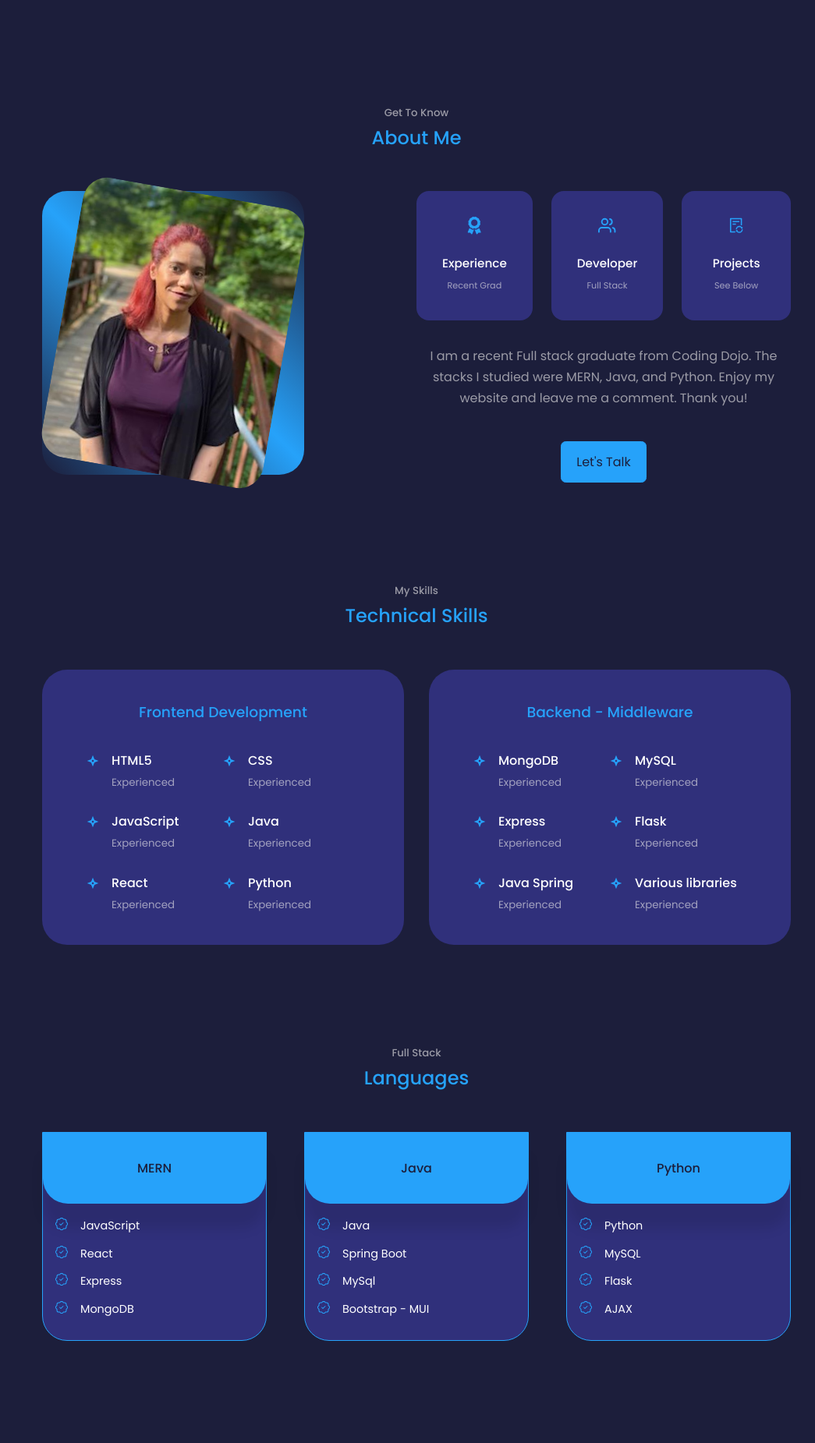
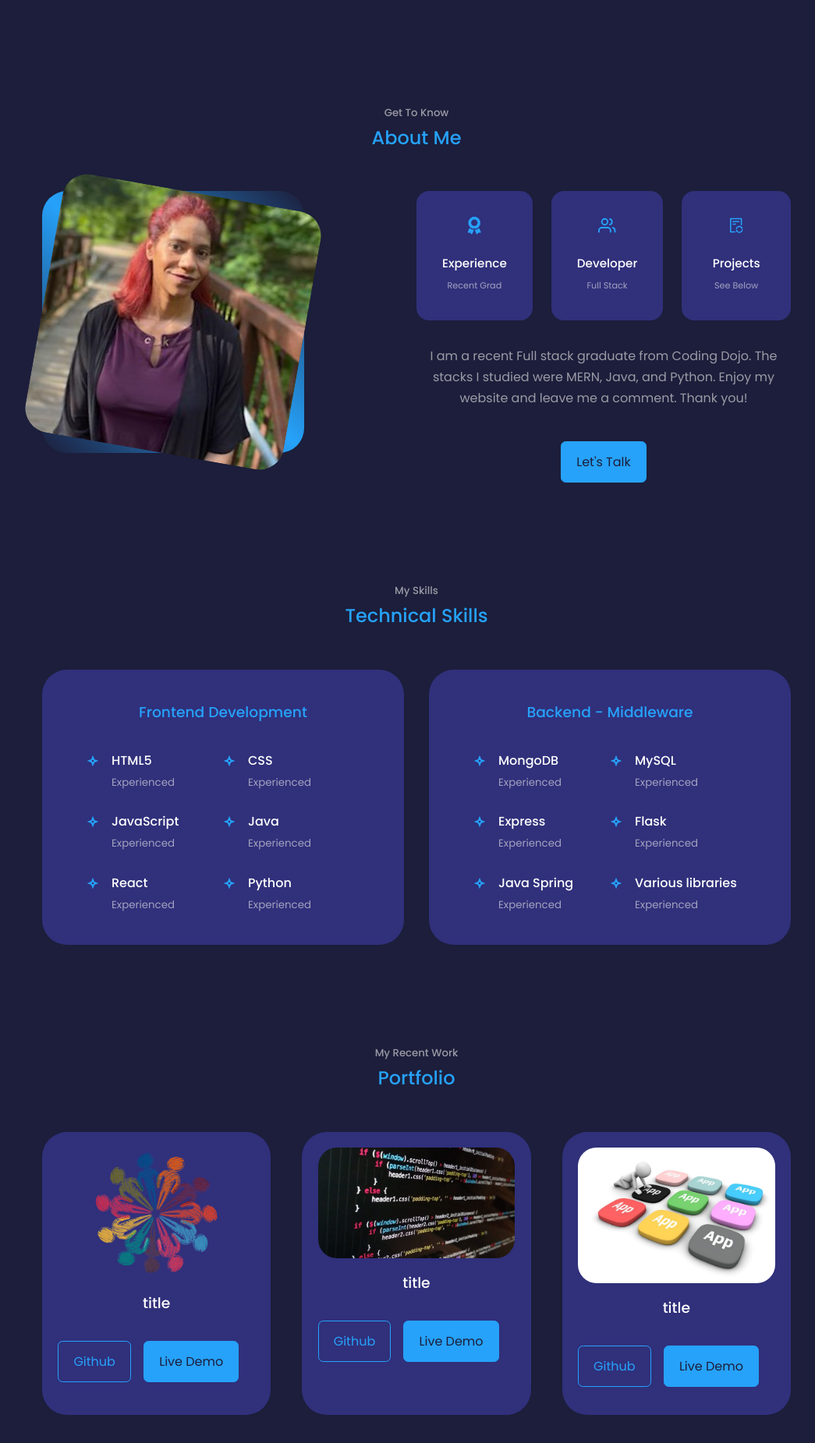
Before and after one commit to SmithV22/portfolio, a React (Create React App) app: page / in a window 1280 px wide. Shown: the part 794-2645 px from the top of the page at 78% size, without its empty margins (106-1151 px from the left). Built offline with nearby package versions, Linux system fonts and the light colour scheme.

Commit message:
removed services

```diff
--- a/src/App.js
+++ b/src/App.js
@@ -4,7 +4,6 @@ import Header from './components/header/Header' ;
 import Navbar from './components/navbar/Navbar' ;
 import About from './components/about/About' ;
 import Experience from './components/experience/Experience' ;
-import Services from './components/services/Services' ;
 import Portfolio from './components/portfolio/Portfolio' ;
 import Contact from './components/contact/Contact' ;
 import Footer from './components/footer/Footer' ;
@@ -16,7 +15,6 @@ function App() {
       <Navbar />
       <About />
       <Experience />
-      <Services />
       <Portfolio />
       <Contact />
       <Footer />
--- a/src/components/about/about.css
+++ b/src/components/about/about.css
@@ -5,8 +5,7 @@
     gap: 15% ;
 }
 
-.about__me {
-    width: 100% ;
+.about__me-image {
     aspect-ratio: 1/1 ;
     border-radius: 2rem ;
     background: linear-gradient(45deg, transparent, var(--color-primary), transparent) ;
@@ -15,6 +14,7 @@
 }
 
 .about__me img {
+    height: 100%;
     border-radius: 2rem ;
     overflow: hidden ;
     transform: rotate(10deg) ;
--- a/src/components/header/header.css
+++ b/src/components/header/header.css
@@ -43,10 +43,10 @@ header__container {
 
 .me {
     background: var(--color-primary) ;
-    width: 20rem ;
-    height: 20rem ;
+    width: 22rem ;
+    height: 25rem ;
     position: absolute ;
-    left: calc(50% - 10rem) ;
+    left: calc(50% - 11rem) ;
     margin-top: 4rem ;
     border-radius: 12rem 12rem 0 0 ;
     overflow: hidden ;
@@ -54,7 +54,7 @@ header__container {
 
 .me img {
     border-radius: 12rem 12rem 0 0 ;
-    height: 20rem ;
+    height: 25rem ;
 }
 
 /* !  ***SCROLL DOWN*** */
@@ -70,7 +70,7 @@ header__container {
 
 .borderL {
     position: absolute ;
-    left: -7rem ;
+    left: -9rem ;
     bottom: 22rem ;
     transform: rotate(90deg) ;
     padding: .5rem;
--- a/src/components/navbar/navbar.jsx
+++ b/src/components/navbar/navbar.jsx
@@ -3,7 +3,6 @@ import React, { useState } from 'react' ;
 import { BiHome, BiMessageDetail } from 'react-icons/bi' ;
 import { SiAboutdotme } from 'react-icons/si' ;
 import { MdOutlineComputer } from 'react-icons/md' ;
-import { RiServiceLine } from 'react-icons/ri' ;
 import { MdOutlineFolderSpecial } from 'react-icons/md' ;
 
 import './navbar.css' ;
@@ -15,7 +14,6 @@ const Navbar = () => {
             <a href="#home" onClick={ () => setActiveNav('#home') } className={ activeNav === '#' ? 'active' : '' }><BiHome /></a>
             <a href="#about" onClick={ () => setActiveNav('#about') } className={ activeNav === '#about' ? 'active' : '' }><SiAboutdotme /></a>
             <a href="#experience" onClick={ () => setActiveNav('#experience') } className={ activeNav === '#experience' ? 'active' : '' }><MdOutlineComputer /></a>
-            <a href="#services" onClick={ () => setActiveNav('#services') } className={ activeNav === '#services' ? 'active' : '' }><RiServiceLine /></a>
             <a href="#portfolio" onClick={ () => setActiveNav('#portfolio') } className={ activeNav === '#portfolio' ? 'active' : '' }><MdOutlineFolderSpecial /></a>
             <a href="#contact" onClick={ () => setActiveNav('#contact') } className={ activeNav === '#contact' ? 'active' : '' }><BiMessageDetail /></a>
         </nav>
--- a/src/components/services/services.css
+++ /dev/null
@@ -1,70 +0,0 @@
-
-.services__container {
-    display: grid ;
-    grid-template-columns: repeat(3, 1fr) ;
-    gap: 3rem ;
-}
-
-.service {
-    background: var(--color-bg-variant) ;
-    border-radius: 0 0 2rem 2rem ;
-    border: 1px solid var(--color-primary) ;
-    height: fit-content ;
-    transition: var(--transition) ;
-}
-
-.service:hover {
-    background: transparent ;
-    border-color: var(--color-primary-variant) ;
-    cursor: default ;
-}
-
-.service__head {
-    background: var(--color-primary) ;
-    padding: 2rem ;
-    border-radius: 0 0 2rem 2rem ;
-    box-shadow: 0 2rem 1rem rgba(0, 0, 0, 0.1) ;
-}
-
-.service__head h3 {
-    color: var(--color-bg) ;
-    font-size: 1rem ;
-    text-align: center ;
-}
-
-.service__list {
-    padding: 1rem ;
-}
-
-.service__list li {
-    display: flex ;
-    gap: 1rem ;
-    margin-bottom: 0.7rem ;
-}
-
-.service__list-icon {
-    color: var(--color-primary) ;
-    margin-top: 2px ;
-}
-
-.service__list p {
-    font-size: 0.9rem ;
-}
-
-@media screen and (max-width: 1024px) {
-    .services__container {
-        grid-template-columns: 1fr 1fr ;
-        gap: 2rem ;
-    }
-
-    .service {
-        height: auto ;
-    }
-}
-
-@media screen and (max-width: 600px) {
-    .services__container {
-        grid-template-columns: 1fr ;
-        gap: 1.5rem ;
-    }
-}
--- a/src/components/services/services.jsx
+++ /dev/null
@@ -1,91 +0,0 @@
-
-import React from 'react' ;
-import { BsPatchCheck } from 'react-icons/bs' ;
-
-import './services.css' ;
-
-const Services = () => {
-
-    return (
-        <section id='services'>
-            <h5>Full Stack</h5>
-            <h2>Languages</h2>
-            <div className=" container services__container">
-                <article className="service">
-                    <div className="service__head">
-                        <h3>MERN</h3>
-                    </div>
-                    <ul className="service__list">
-                        <li>
-                            <BsPatchCheck className='service__list-icon'/>
-                            <p>JavaScript</p>
-                        </li>
-                        <li>
-                            <BsPatchCheck className='service__list-icon'/>
-                            <p>React</p>
-                        </li>
-                        <li>
-                            <BsPatchCheck className='service__list-icon'/>
-                            <p>Express</p>
-                        </li>
-                        <li>
-                            <BsPatchCheck className='service__list-icon'/>
-                            <p>MongoDB</p>
-                        </li>
-
-                    </ul>
-                </article>
-                <article className="service">
-                    <div className="service__head">
-                        <h3>Java</h3>
-                    </div>
-                    <ul className="service__list">
-                        <li>
-                            <BsPatchCheck className='service__list-icon'/>
-                            <p>Java</p>
-                        </li>
-                        <li>
-                            <BsPatchCheck className='service__list-icon'/>
-                            <p>Spring Boot</p>
-                        </li>
-                        <li>
-                            <BsPatchCheck className='service__list-icon'/>
-                            <p>MySql</p>
-                        </li>
-                        <li>
-                            <BsPatchCheck className='service__list-icon'/>
-                            <p>Bootstrap - MUI</p>
-                        </li>
-
-                    </ul>
-                </article>
-                <article className="service">
-                    <div className="service__head">
-                        <h3>Python</h3>
-                    </div>
-                    <ul className="service__list">
-                        <li>
-                            <BsPatchCheck className='service__list-icon'/>
-                            <p>Python</p>
-                        </li>
-                        <li>
-                            <BsPatchCheck className='service__list-icon'/>
-                            <p>MySQL</p>
-                        </li>
-                        <li>
-                            <BsPatchCheck className='service__list-icon'/>
-                            <p>Flask</p>
-                        </li>
-                        <li>
-                            <BsPatchCheck className='service__list-icon'/>
-                            <p>AJAX</p>
-                        </li>
-
-                    </ul>
-                </article>
-            </div>
-        </section>
-    )
-}
-
-export default Services ;
```
